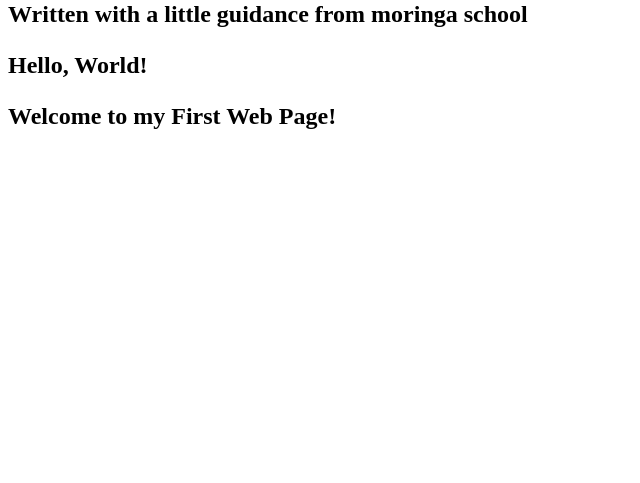
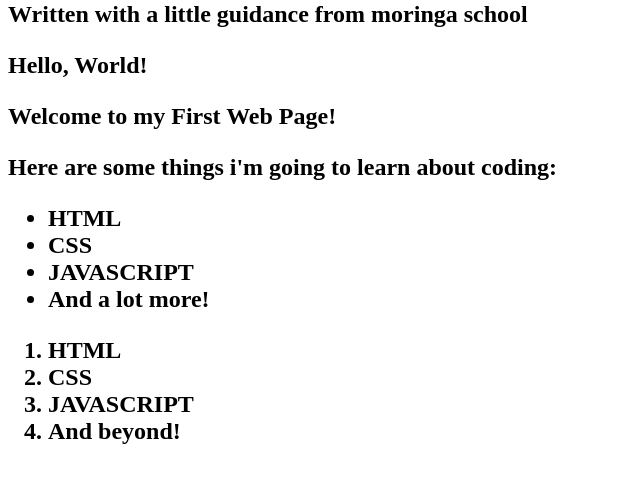
Before and after one commit to johnmwangi/My-first-sight, a plain HTML site: page my-first-webpage.html in a window 1280 px wide. Shown: the part 105-588 px from the top of the page, without its empty margins (0-640 px from the left). Drawn offline with Linux system fonts and the light colour scheme.

Commit message:
created My-first-webpage

```diff
--- a/my-first-webpage.html
+++ b/my-first-webpage.html
@@ -9,5 +9,18 @@
 2>
     <p>Hello, World!</p>
     <p>Welcome to my First Web Page!</p>
+    <p>Here are some things  i'm going to learn about coding:</p>
+  <ul>
+     <li>HTML</li>
+     <li>CSS</li>
+     <li>JAVASCRIPT</li>
+     <li>And a lot more!</li>
+  </ul>
+  <ol>
+     <li>HTML</li>
+     <li>CSS</li>
+     <li>JAVASCRIPT</li>
+     <li>And beyond!</li>
+  </ol>
  </body>
  </html>
```
